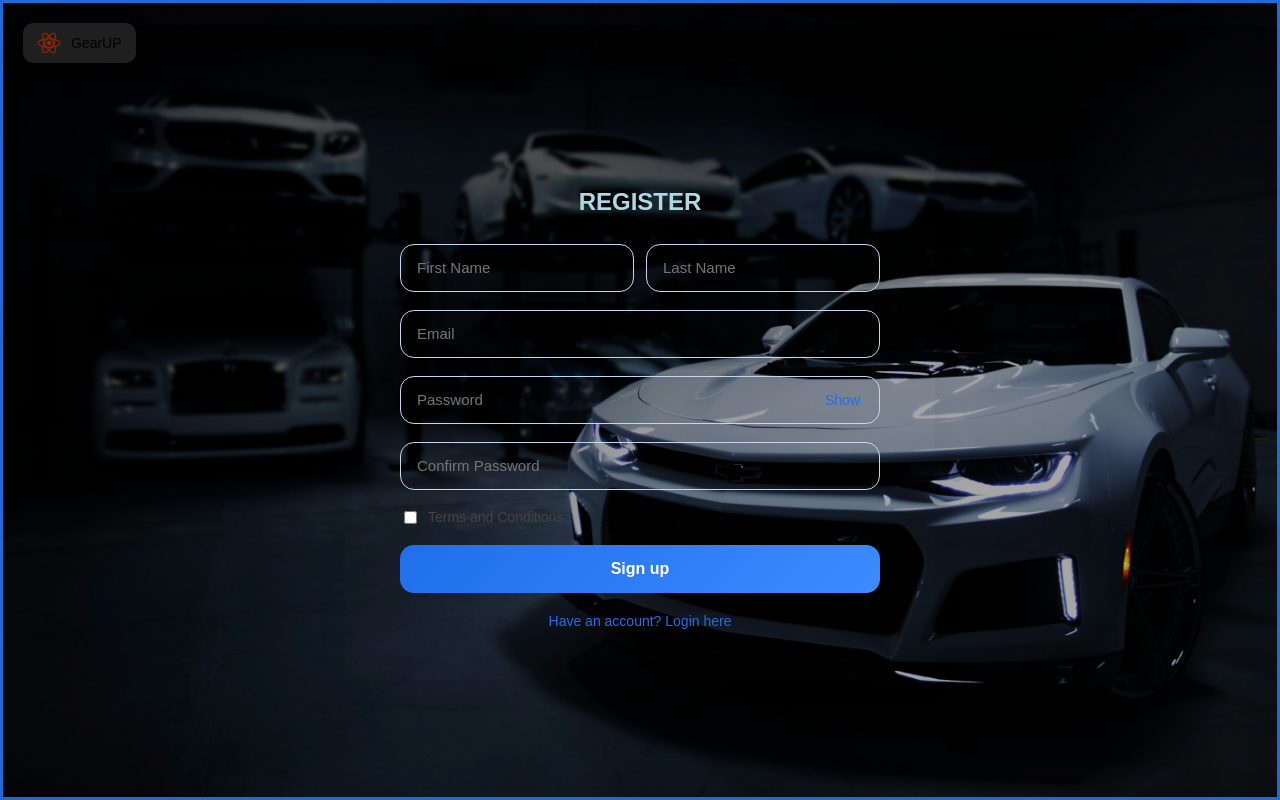
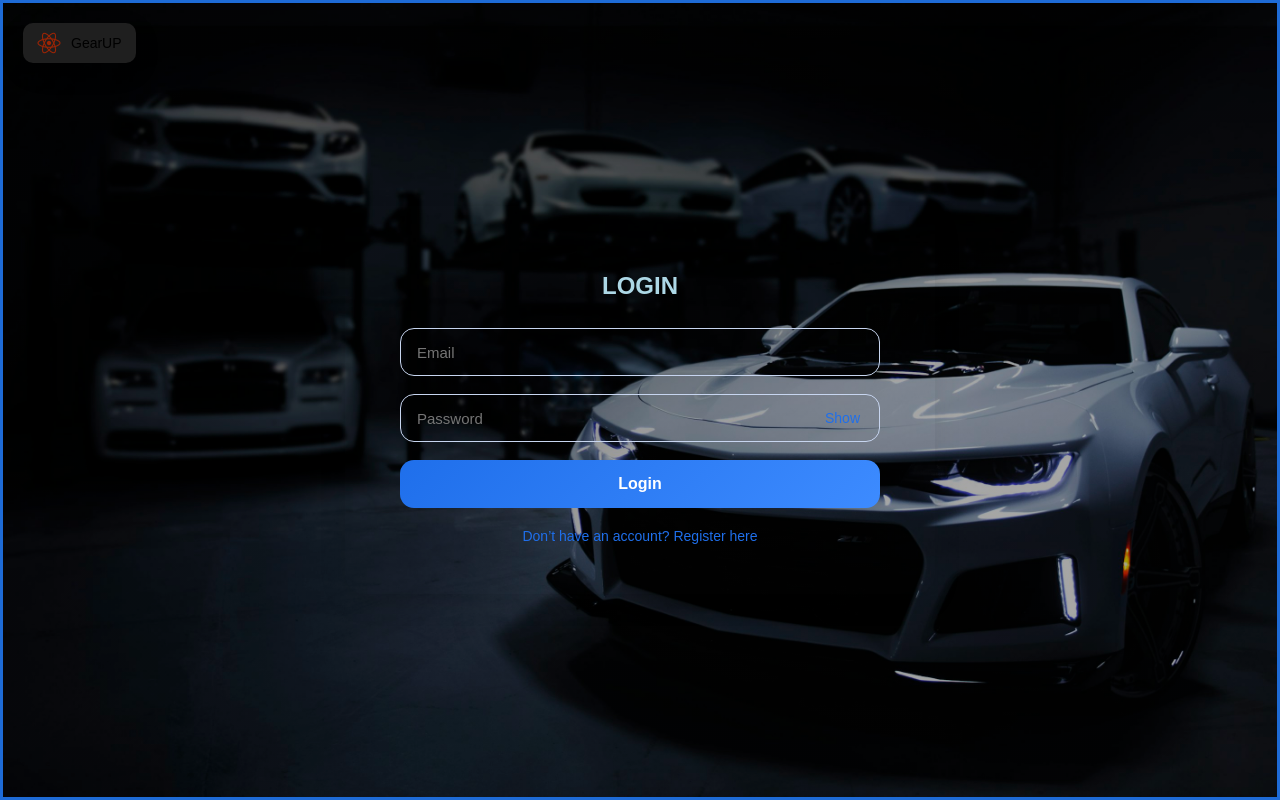
Before and after one commit to singhtanveer749/GearUP, a React (Create React App) app: page / in a window 1280 px wide. Built offline with nearby package versions, Linux system fonts and the light colour scheme; the HTML template or start-up script is replaced by a standard one.

Commit message:
SCRUM-45 Login Done By Tanveer

```diff
--- a/package.json
+++ b/package.json
@@ -10,6 +10,7 @@
     "install": "^0.13.0",
     "react": "^19.2.0",
     "react-dom": "^19.2.0",
+    "react-router-dom": "^7.9.5",
     "react-scripts": "5.0.1",
     "web-vitals": "^2.1.4"
   },
--- a/src/App.js
+++ b/src/App.js
@@ -1,6 +1,17 @@
 import React from "react";
+import { BrowserRouter as Router, Routes, Route } from "react-router-dom";
+import Login from "./pages/Login";
 import Register from "./pages/Register";
 
-export default function App() {
-  return <Register />;
+function App() {
+  return (
+    <Router>
+      <Routes>
+        <Route path="/" element={<Login />} />
+        <Route path="/register" element={<Register />} />
+      </Routes>
+    </Router>
+  );
 }
+
+export default App;
--- /dev/null
+++ b/src/pages/Login.js
@@ -0,0 +1,86 @@
+import React, { useState } from "react";
+import { Link } from "react-router-dom";
+import "../styles/Login.css";
+
+export default function Login() {
+  const [form, setForm] = useState({
+    email: "",
+    password: "",
+  });
+  const [showPw, setShowPw] = useState(false);
+  const [msg, setMsg] = useState("");
+
+  function update(e) {
+    const { name, value } = e.target;
+    setForm((f) => ({ ...f, [name]: value }));
+  }
+
+  function onSubmit(e) {
+    e.preventDefault();
+    const errors = [];
+    if (!form.email.trim()) errors.push("Email is required.");
+    if (!form.password.trim()) errors.push("Password is required.");
+    setMsg(errors.length ? "✗ " + errors.join(" ") : "✓ Login successful!");
+  }
+
+  return (
+    <div className="page-container">
+      {/* Brand Section */}
+      <div className="brand-badge">
+        <img src="/logo192.png" alt="GearUP" />
+        <span className="brand-name">GearUP</span>
+      </div>
+
+      {/* Login Card */}
+      <div className="register-card">
+        <h1 className="title-text">LOGIN</h1>
+
+        <form className="form-layout" onSubmit={onSubmit}>
+          <input
+            className="input-box"
+            type="email"
+            name="email"
+            placeholder="Email"
+            value={form.email}
+            onChange={update}
+          />
+
+          <div className="password-wrap">
+            <input
+              className="input-box"
+              type={showPw ? "text" : "password"}
+              name="password"
+              placeholder="Password"
+              value={form.password}
+              onChange={update}
+            />
+            <button
+              type="button"
+              className="toggle-btn"
+              onClick={() => setShowPw((p) => !p)}
+            >
+              {showPw ? "Hide" : "Show"}
+            </button>
+          </div>
+
+          {msg && (
+            <div
+              className={`message-box ${
+                msg.startsWith("✓") ? "msg-success" : "msg-error"
+              }`}
+            >
+              {msg}
+            </div>
+          )}
+
+          <button className="btn-primary">Login</button>
+        </form>
+
+        {/* Link to Register */}
+        <Link to="/register" className="login-link">
+          Don’t have an account? Register here
+        </Link>
+      </div>
+    </div>
+  );
+}
--- a/src/pages/Register.js
+++ b/src/pages/Register.js
@@ -1,4 +1,5 @@
 import React, { useState } from "react";
+import { Link } from "react-router-dom";
 import "../styles/register.css";
 
 export default function Register() {
@@ -32,7 +33,7 @@ export default function Register() {
 
   return (
     <div className="page-container">
-      {/* brand Section */}
+      {/* Brand Section */}
       <div className="brand-badge">
         <img src="/logo192.png" alt="GearUP" />
         <span className="brand-name">GearUP</span>
@@ -43,10 +44,9 @@ export default function Register() {
         <h1 className="title-text">REGISTER</h1>
 
         <form className="form-layout" onSubmit={onSubmit}>
-          {/* Name Row */}
           <div className="row-layout">
             <input
-              className="input-box input-medium font-regular"
+              className="input-box"
               type="text"
               name="firstName"
               placeholder="First Name"
@@ -54,7 +54,7 @@ export default function Register() {
               onChange={update}
             />
             <input
-              className="input-box input-medium font-regular"
+              className="input-box"
               type="text"
               name="lastName"
               placeholder="Last Name"
@@ -63,9 +63,8 @@ export default function Register() {
             />
           </div>
 
-          {/* Email */}
           <input
-            className="input-box input-large font-regular"
+            className="input-box"
             type="email"
             name="email"
             placeholder="Email"
@@ -73,10 +72,9 @@ export default function Register() {
             onChange={update}
           />
 
-          {/* Password */}
           <div className="password-wrap">
             <input
-              className="input-box input-large font-regular"
+              className="input-box"
               type={showPw ? "text" : "password"}
               name="password"
               placeholder="Password"
@@ -85,16 +83,15 @@ export default function Register() {
             />
             <button
               type="button"
-              className="toggle-btn font-small"
+              className="toggle-btn"
               onClick={() => setShowPw((p) => !p)}
             >
               {showPw ? "Hide" : "Show"}
             </button>
           </div>
 
-          {/* Confirm Password */}
           <input
-            className="input-box input-large font-regular"
+            className="input-box"
             type="password"
             name="confirm"
             placeholder="Confirm Password"
@@ -102,8 +99,7 @@ export default function Register() {
             onChange={update}
           />
 
-          {/* Terms Checkbox */}
-          <label className="checkbox-row font-small">
+          <label className="checkbox-row">
             <input
               type="checkbox"
               name="terms"
@@ -113,20 +109,23 @@ export default function Register() {
             <span>Terms and Conditions</span>
           </label>
 
-          {/* Message */}
           {msg && (
-            <div className={`message-box ${msg.startsWith("✓") ? "msg-success" : "msg-error"}`}>
+            <div
+              className={`message-box ${
+                msg.startsWith("✓") ? "msg-success" : "msg-error"
+              }`}
+            >
               {msg}
             </div>
           )}
 
-          {/* Submit Button */}
-          <button className="btn-primary font-bold">Sign up</button>
+          <button className="btn-primary">Sign up</button>
         </form>
 
-        <a href="#login" className="login-link font-small">
-          Have an account? Login here
-        </a>
+        {/* Link back to Login */}
+        <Link to="/" className="login-link">
+          Already have an account? Login here
+        </Link>
       </div>
     </div>
   );
--- /dev/null
+++ b/src/styles/Login.css
@@ -0,0 +1,192 @@
+/* ===== GearUP Premium Theme ===== */
+:root {
+  --bg-gradient: linear-gradient(135deg, #eff4ff, #dfe9ff);
+  --card-bg: transparent;
+  --input-bg: transparent;
+  --input-border: #c7d5ef;
+  --input-text: white;
+  --primary: #1f6feb;
+  --primary-hover: #165ad3;
+  --shadow: 0 8px 30px rgba(0, 0, 0, 0.08);
+  --radius: 14px;
+  --success: #16a34a;
+  --error: #d93025;
+}
+
+/* ===== Page Container ===== */
+.page-container {
+  height: 100vh;
+  display: flex;
+  justify-content: center;
+  align-items: center;
+  position: relative;
+  border: 3px solid #1e6bd6;
+  box-sizing: border-box;
+}
+
+/* ===== Brand Badge ===== */
+.brand-badge {
+  position: absolute;
+  top: 20px;
+  left: 20px;
+  background: #1f1f1f;
+  color: black;
+  padding: 8px 14px;
+  border-radius: 10px;
+  display: flex;
+  align-items: center;
+  gap: 10px;
+  font-weight: 500;
+  box-shadow: var(--shadow);
+}
+.brand-badge img {
+  width: 24px;
+  height: 24px;
+  filter: invert(1);
+}
+.brand-name {
+  font-size: 14px;
+}
+
+/* ===== Card ===== */
+.register-card {
+  background: var(--card-bg);
+  border-radius: 20px;
+  box-shadow: var(--shadow);
+  padding: 50px 55px;
+  width: 480px;
+  text-align: center;
+  animation: fadeIn 0.5s ease-in-out;
+}
+@keyframes fadeIn {
+  from { opacity: 0; transform: translateY(10px); }
+  to { opacity: 1; transform: translateY(0); }
+}
+
+/* ===== Title ===== */
+.title-text {
+  font-size: 24px;
+  font-weight: 700;
+  color: lightblue;
+  margin-bottom: 28px;
+}
+
+/* ===== Form Layout ===== */
+.form-layout {
+  display: flex;
+  flex-direction: column;
+  gap: 18px;
+  align-items: center;
+  width: 100%;
+}
+
+/* ===== Input Fields ===== */
+.input-box {
+  width: 100%;
+  height: 48px;
+  background: var(--input-bg);
+  border: 1px solid var(--input-border);
+  border-radius: var(--radius);
+  padding: 0 16px;
+  color: var(--input-text);
+  font-size: 15px;
+  transition: 0.25s ease;
+  box-sizing: border-box;
+}
+.input-box:focus {
+  outline: none;
+  background: black;
+  border-color: var(--primary);
+}
+
+/* ===== Password Wrapper ===== */
+.password-wrap {
+  position: relative;
+  width: 100%;
+}
+.toggle-btn {
+  position: absolute;
+  right: 14px;
+  top: 50%;
+  transform: translateY(-50%);
+  border: none;
+  background: none;
+  color: var(--primary);
+  font-size: 14px;
+  cursor: pointer;
+  transition: color 0.2s;
+}
+.toggle-btn:hover {
+  color: var(--primary-hover);
+}
+
+/* ===== Buttons ===== */
+.btn-primary {
+  width: 100%;
+  height: 48px;
+  border: none;
+  border-radius: var(--radius);
+  background: linear-gradient(135deg, #1f6feb, #3d8bff);
+  color: #fff;
+  font-size: 16px;
+  font-weight: 600;
+  cursor: pointer;
+  transition: all 0.3s ease;
+}
+.btn-primary:hover {
+  background: linear-gradient(135deg, #165ad3, #2c76f7);
+  transform: translateY(-1px);
+}
+
+/* ===== Messages ===== */
+.message-box {
+  margin-top: 6px;
+  width: 100%;
+  border-radius: var(--radius);
+  text-align: left;
+  padding: 10px 14px;
+  font-size: 14px;
+}
+.msg-success {
+  background: black;
+  color: var(--success);
+}
+.msg-error {
+  background: #fdebea;
+  color: var(--error);
+}
+
+/* ===== Links ===== */
+.login-link {
+  margin-top: 20px;
+  display: block;
+  color: var(--primary);
+  font-size: 14px;
+  text-decoration: none;
+  transition: 0.2s;
+}
+.login-link:hover {
+  color: var(--primary-hover);
+  text-decoration: underline;
+}
+
+/* ===== Responsive ==== */
+@media (max-width: 600px) {
+  .register-card {
+    width: 90%;
+    padding: 35px 25px;
+  }
+}
+
+body {
+  height: 100vh;
+  margin: 0;
+  font-family: "Poppins", sans-serif;
+
+  /* background image */
+  background:
+    linear-gradient(rgba(0, 0, 0, 0.35), rgba(0, 0, 0, 0.35)),
+    url("/public/bg.jpeg") no-repeat center center fixed;
+  background-size: cover;
+  background-attachment: fixed;
+}
```
Also changed, not shown: 1 other file (tests, documents, lock files or other folders).
